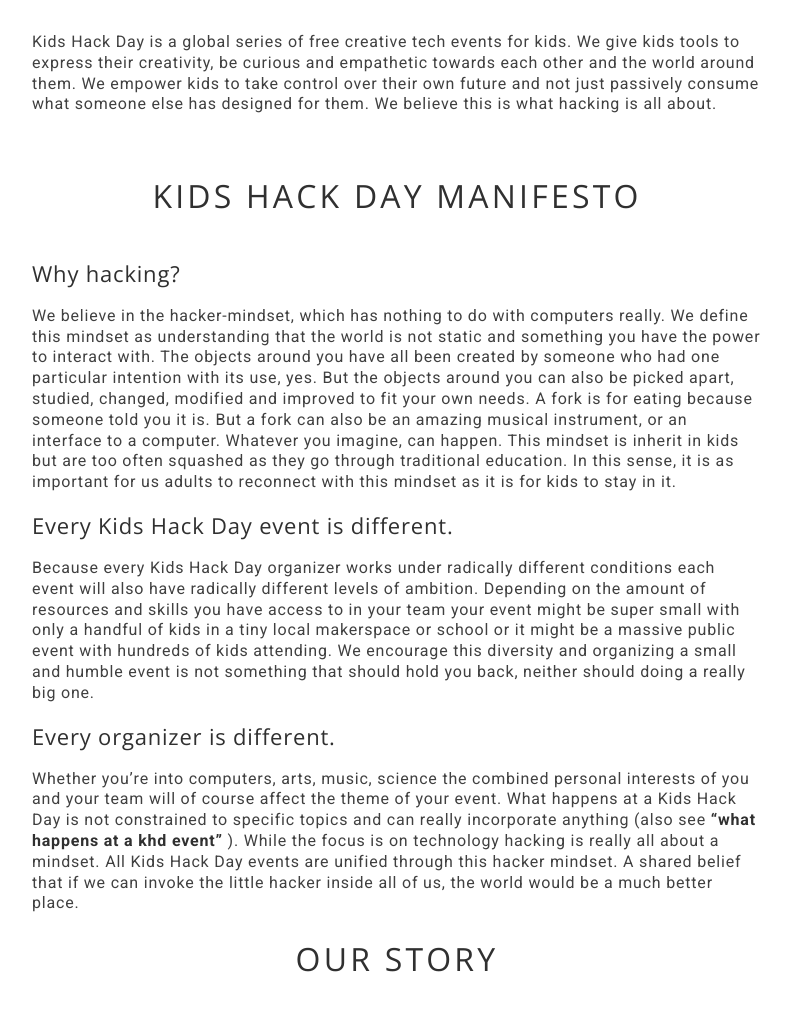
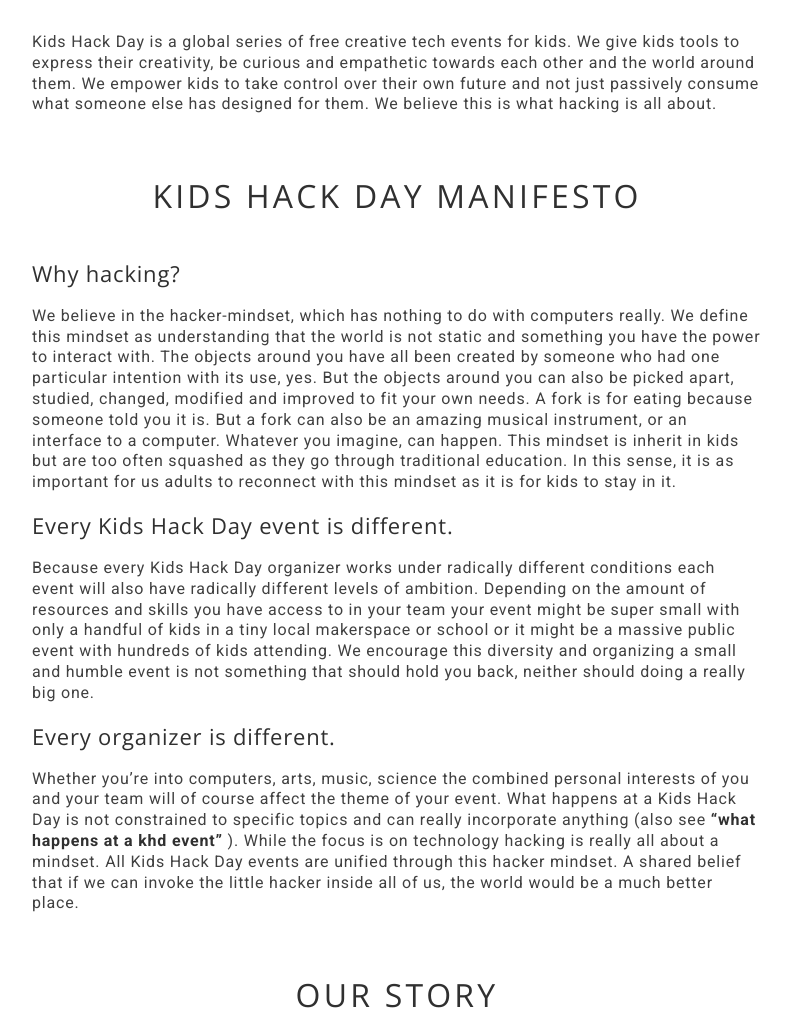
Before and after one commit to KidsHackDay/kidshackday.org, a Jekyll site: the page built from about.html, in a window 1280 px wide. Shown: the part 1388-2408 px from the top of the page, without its empty margins (243-1034 px from the left). Built offline with Jekyll 4.4.1, drawn with Linux system fonts in a browser that asks for light colours; grey boxes are pictures that could not be loaded.

Commit message:
Add more spaaaace

```diff
--- a/about.html
+++ b/about.html
@@ -107,7 +107,7 @@
 			<div class="col"></div>
 		</div>
 
-		<div class="row">
+		<div class="row vertical-pad-up">
 			<div class="col">
 				<h2>Our Story</h2>
 			</div>
```
Also changed, not shown: 2 other files.
